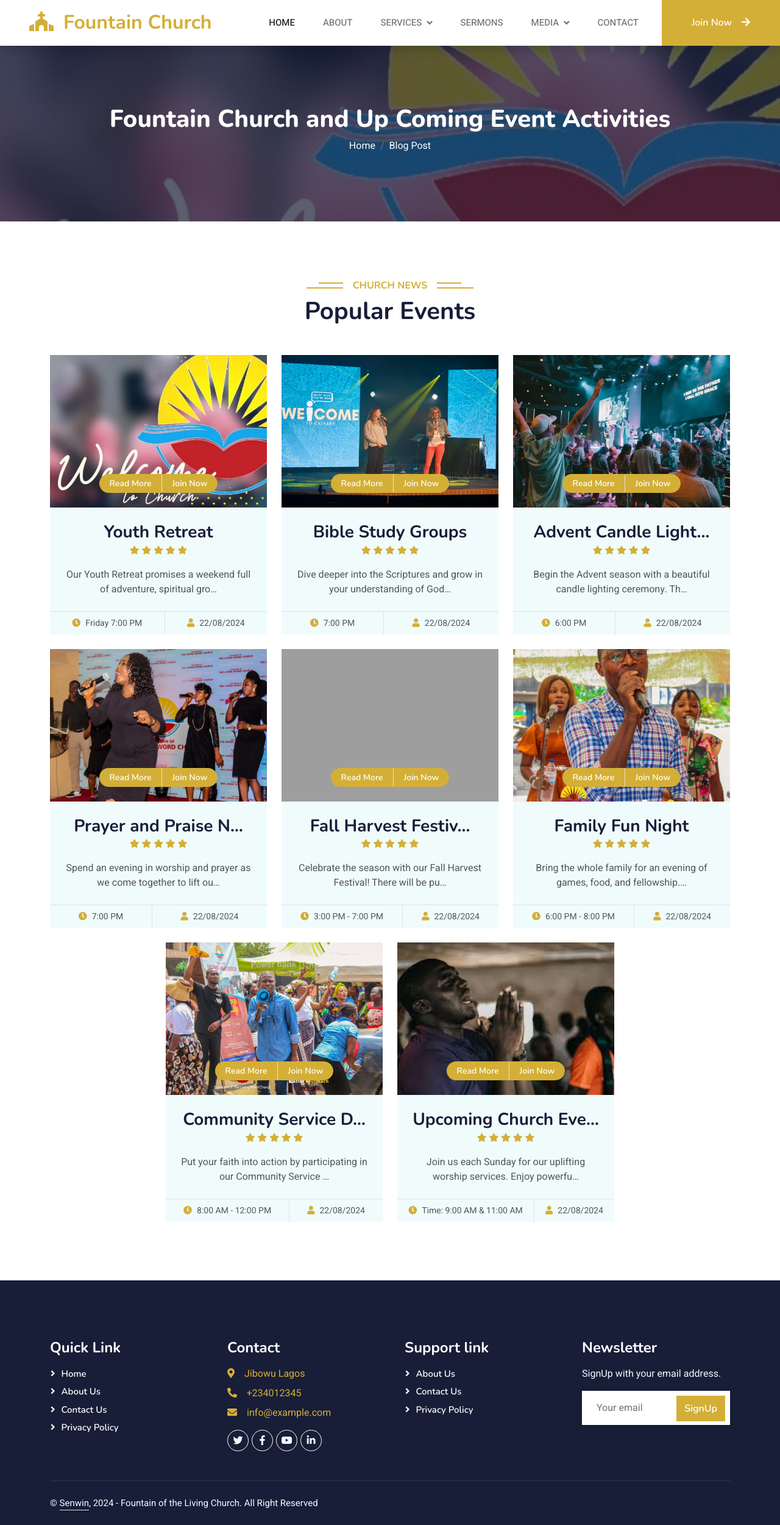
After one commit to godwinumosen/FountainChurch, a Django app: page /sermons/ in a window 1280 px wide. The commit adds this page. Shown: the whole page at 61% size. Run offline with Django 5.2, Linux system fonts and the light colour scheme; data comes from the database, SQL or seed files in the repository; both versions use the stored data as it was after the commit; some libraries are stand-ins or nearby versions; grey boxes are pictures that could not be loaded.

Commit message:
The site last commit

```diff
--- a/fountain/models.py
+++ b/fountain/models.py
@@ -96,3 +96,25 @@ class ChurchBlog(models.Model):
 
     def get_absolute_url(self):
         return reverse('home',)
+
+
+# The sermons model for fountain church category
+class ChurchSermons(models.Model):
+    sermons_title = models.CharField(max_length=255, blank=True, null=True)
+    sermons_description = models.TextField()
+    sermons_preach_by = models.CharField(max_length=100, blank=True, null=True)
+    sermons_slug = models.SlugField (max_length=255,blank=True, null=True)
+    sermons_video = models.FileField(upload_to='videos/')
+    sermons_youtube_video_link = models.TextField()
+    sermons_publish_date = models.DateTimeField (auto_now_add= True)
+    sermons_author = models.ForeignKey(User, on_delete=models.CASCADE)
+
+
+    class Meta:
+        ordering =['-sermons_publish_date']
+
+    def __str__(self):
+        return self.sermons_title + ' | ' + str(self.sermons_author)
+
+    def get_absolute_url(self):
+        return reverse('home')
--- a/fountain/urls.py
+++ b/fountain/urls.py
@@ -1,7 +1,7 @@
 from django.urls import path
 from . import views
 from .views import HomeView,ArticleDetailView,EventsView,EventBlogArticleDetailView,BlogView
-from .views import BlogArticleDetail
+from .views import BlogArticleDetail,SermonsView
 
 urlpatterns = [
     #path('', views.HomeView, name='home'),
@@ -16,5 +16,6 @@ urlpatterns = [
     path('events_article_detail/<int:pk>/', EventBlogArticleDetailView.as_view(), name='events_article_detail'),
     path('blog/', BlogView.as_view(), name='blog'),
     path('blog_article/<int:pk>/', BlogArticleDetail.as_view(), name="blog_detail"),
+    path('sermons/', SermonsView.as_view(), name="sermons"),
 
 ]
--- a/fountain/views.py
+++ b/fountain/views.py
@@ -90,3 +90,9 @@ class BlogArticleDetail(DetailView):
     def BlogArticleDetail(request, pk):
         object = get_object_or_404(ChurchBlog, pk=pk)
         return render(request, 'fountainchurch/blog_article_detail.html', {'blog_detail': object})
+
+
+#The main Fountain church sermons page
+class SermonsView(ListView):
+    model = ChurchEvent
+    template_name = 'fountainchurch/sermons.html'
--- a/templates/base.html
+++ b/templates/base.html
@@ -61,6 +61,7 @@
                         <a href="testimonial.html" class="dropdown-item">Testimonial</a>
                     </div>
                 </div>
+                <a href="{% url 'sermons' %}" class="nav-item nav-link">Sermons</a>
                 <div class="nav-item dropdown">
                     <a href="#" class="nav-link dropdown-toggle" data-bs-toggle="dropdown">Media</a>
                     <div class="dropdown-menu fade-down m-0">
--- /dev/null
+++ b/templates/fountainchurch/sermons.html
@@ -0,0 +1,72 @@
+
+{% extends "base.html" %}
+{% load static %}
+{% block title %} Events and News {% endblock %}
+{% block content%}
+
+    <!-- Header Start -->
+    <div class="container-fluid bg-primary py-5 mb-5 page-header">
+        <div class="container py-5">
+            <div class="row justify-content-center">
+                <div class="col-lg-10 text-center">
+                    <h6 class="display-6 text-white animated slideInDown">Fountain Church and Up Coming Event Activities </h6>
+                    <nav aria-label="breadcrumb">
+                        <ol class="breadcrumb justify-content-center">
+                            <li class="breadcrumb-item"><a class="text-white" href="{% url 'home' %}">Home</a></li>
+                            <li class="breadcrumb-item"><a class="text-white" href="{% url 'blog' %}">Blog Post</a></li>
+                        </ol>
+                    </nav>
+                </div>
+            </div>
+        </div>
+    </div>
+    <!-- Header End -->
+
+
+    <!-- Courses Start -->
+    <div class="container-xxl py-5">
+        <div class="container">
+            <div class="text-center wow fadeInUp" data-wow-delay="0.1s">
+                <h6 class="section-title bg-white text-center text-primary px-3">Church News</h6>
+                <h1 class="mb-5">Popular Events</h1>
+            </div>
+            <div class="row g-4 justify-content-center">
+                {% for post in object_list %}
+                <div class="col-lg-4 col-md-6 wow fadeInUp" data-wow-delay="0.1s">
+                    <div class="course-item bg-light">
+                        <div class="position-relative overflow-hidden">
+                            <a href="{% url 'events_article_detail' post.pk %}">
+                            <img class="img-fluid" src="{{ post.Events_img.url }}"style="height: 250px; width: 100%; object-fit: cover;" alt="">
+                            </a>
+
+                            <div class="w-100 d-flex justify-content-center position-absolute bottom-0 start-0 mb-4">
+                                <a href="{% url 'events_article_detail' post.pk %}" class="flex-shrink-0 btn btn-sm btn-primary px-3 border-end" style="border-radius: 30px 0 0 30px;">Read More</a>
+                                <a href="#" class="flex-shrink-0 btn btn-sm btn-primary px-3" style="border-radius: 0 30px 30px 0;">Join Now</a>
+                            </div>
+                        </div>
+                        <div class="text-center p-4 pb-0">
+                            <a href="{% url 'events_article_detail' post.pk %}"> <h3 class="mb-0">{{ post.Events_title|truncatechars:20}}</h3></a>
+                            <div class="mb-3">
+                                <small class="fa fa-star text-primary"></small>
+                                <small class="fa fa-star text-primary"></small>
+                                <small class="fa fa-star text-primary"></small>
+                                <small class="fa fa-star text-primary"></small>
+                                <small class="fa fa-star text-primary"></small>
+                            </div>
+                            <p class="mb-4">{{ post.Events_description|truncatechars:70 }}</p>
+                        </div>
+                        <div class="d-flex border-top">
+                            <small class="flex-fill text-center border-end py-2"><i class="fa fa-clock text-primary me-2"></i>{{ post.Events_time }}</small>
+                            <small class="flex-fill text-center py-2"><i class="fa fa-user text-primary me-2"></i>{{ post.Events_date_event }}</small>
+                        </div>
+                    </div>
+                </div>
+                {% endfor %}
+            </div>
+        </div>
+    </div>
+    <!-- Courses End -->
+
+
+
+{% endblock %}
```
Also changed, not shown: fountain/admin.py (+6 -1 lines), db.sqlite3, fountain/migrations/0011_churchsermons.py (added).
